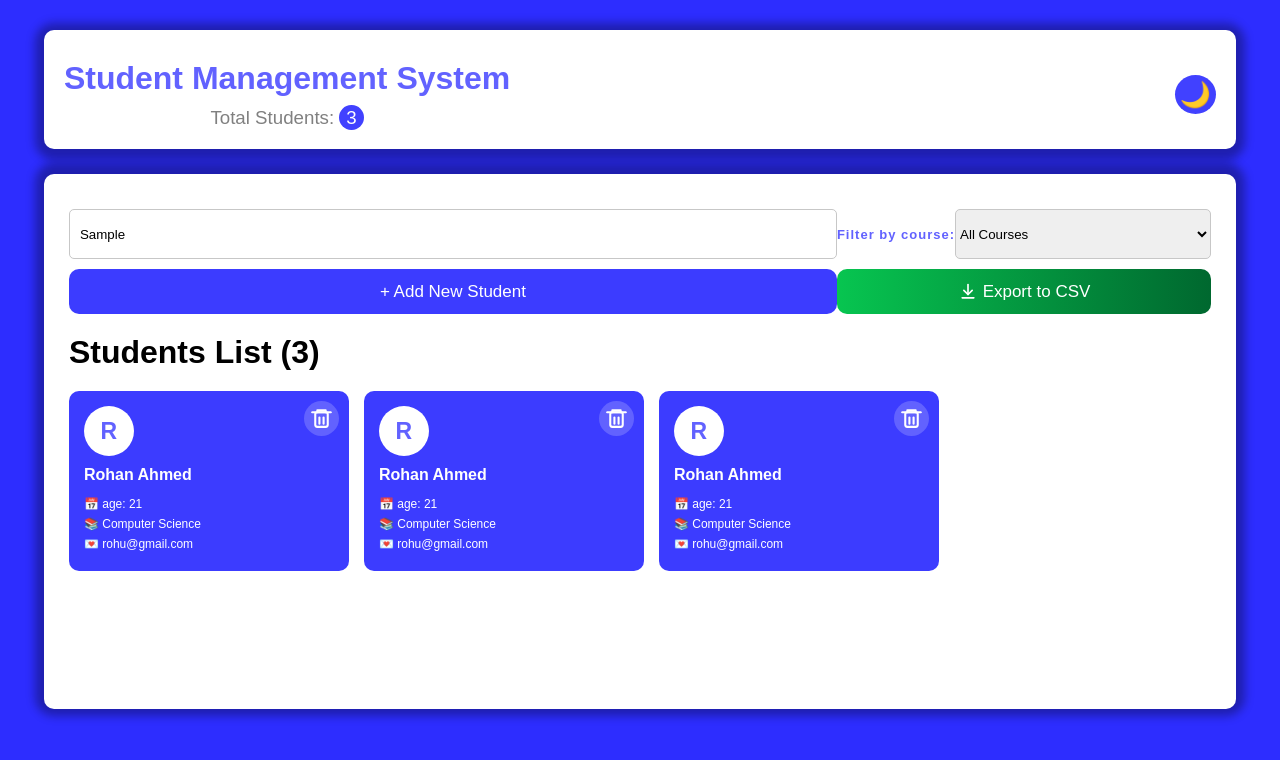
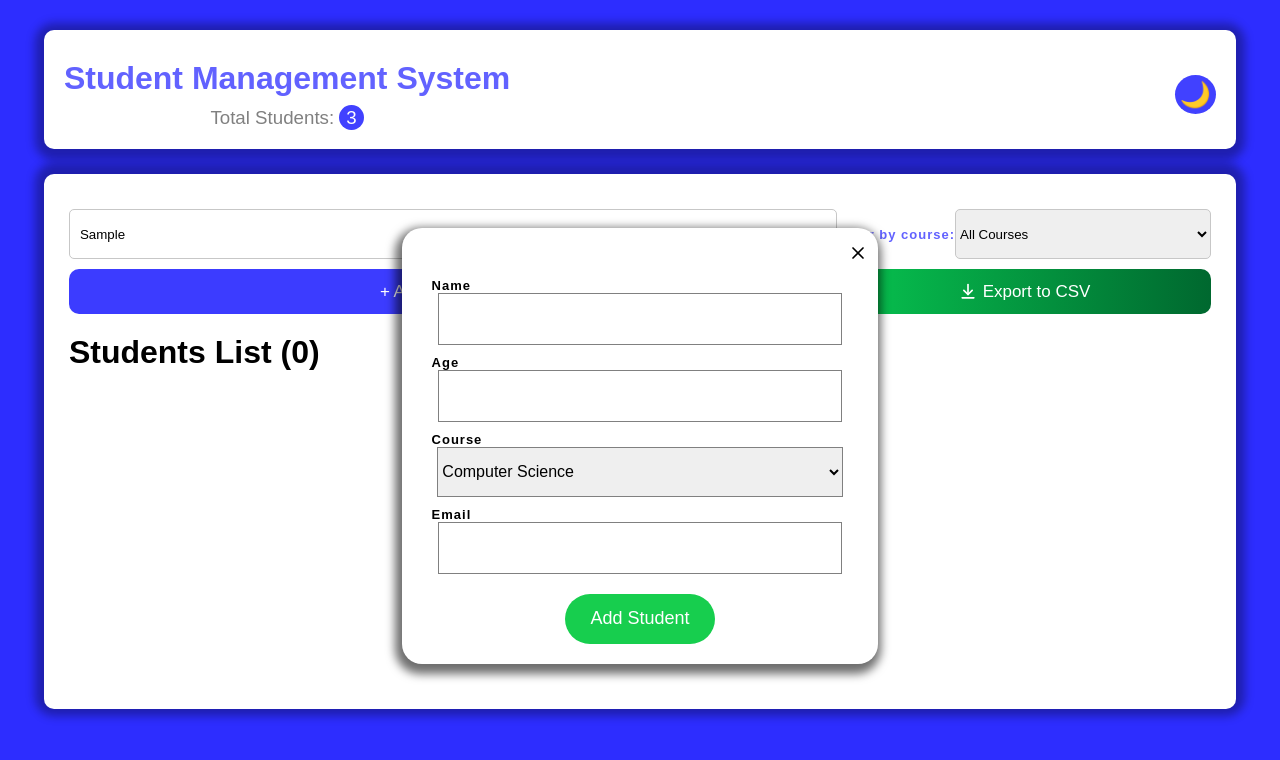
Before and after one commit to MuhammadAli-2909/Student-Management-System, a React (Vite) app: page / in a window 1280 px wide. Both pictures are taken after typing "Sample" into the empty fields and a click on the button "+ Add New Student". Shown: the top 760 px of the page. Built offline with nearby package versions, Linux system fonts and the light colour scheme.

Commit message:
Completed

```diff
--- a/src/components/MainContent.jsx
+++ b/src/components/MainContent.jsx
@@ -1,11 +1,67 @@
-import Form from "./form"
-import StudentList from "./studentList"
+import { useState, useEffect } from "react"
+import Form from "./Form"
+import StudentList from "./StudentList"
+import StudentForm from "./StudentForm"
+
 export default function Main() {
+    const [form, setForm] = useState(false)
+    const [search, setSearch] = useState("")
+    const [selectedCourse, setSelectedCourse] = useState("")
+
+    const [students, setStudents] = useState(() => {
+        const saved = JSON.parse(localStorage.getItem("students"))
+        return saved || []
+    })
+    function exportToCSV() {
+
+    if (students.length === 0) return
+
+    const headers = ["Name", "Age", "Course", "Email"]
+
+    const rows = students.map(student => [
+        student.name,
+        student.age,
+        student.course,
+        student.email
+    ])
+
+    const csvContent =
+        [headers, ...rows]
+        .map(row => row.join(","))
+        .join("\n")
+
+    const blob = new Blob([csvContent], { type: "text/csv" })
+    const url = URL.createObjectURL(blob)
+
+    const link = document.createElement("a")
+    link.href = url
+    link.download = "students.csv"
+    link.click()
+
+    URL.revokeObjectURL(url)
+}
+
+    // Save to localStorage
+    useEffect(() => {
+        localStorage.setItem("students", JSON.stringify(students))
+    }, [students])
+    const filteredStudents = students.filter(student => {
+        const matchName = student.name
+            .toLowerCase()
+            .includes(search.toLowerCase())
+
+        const matchCourse = selectedCourse === ""
+            ? true
+            : student.course === selectedCourse
+
+        return matchName && matchCourse
+    })
+
     return (
         <main>
-            <Form />
-            <StudentList />
+            <Form setForm={setForm} search={search} setSearch={setSearch} selectedCourse={selectedCourse} setSelectedCourse={setSelectedCourse} exportToCSV={exportToCSV}/>
+            <StudentList students={filteredStudents} setStudents={setStudents} />
+            {form && <StudentForm setForm={setForm} setStudents={setStudents} />}
         </main>
-
     )
 }
--- /dev/null
+++ b/src/components/StudentForm.jsx
@@ -0,0 +1,62 @@
+import { useState } from "react"
+
+export default function StudentForm({ setForm, setStudents }) {
+
+    const [name, setName] = useState("")
+    const [age, setAge] = useState("")
+    const [course, setCourse] = useState("Computer Science")
+    const [email, setEmail] = useState("")
+
+    function handleAdd() {
+
+        if (!name || !age || !email) return
+
+        const newStudent = {
+            id: Date.now(),
+            name,
+            age,
+            course,
+            email
+        }
+
+        setStudents(prev => [...prev, newStudent])
+        setForm(false)
+
+        setName("")
+        setAge("")
+        setEmail("")
+    }
+
+    return (
+        <form className="stForm">
+            <div onClick={() => setForm(false)}><img src="src/assets/cross.svg" width={20}/></div>
+
+            <label>Name</label>
+            <input value={name} type="text" onChange={e => setName(e.target.value)} />
+
+            <label>Age</label>
+            <input type="number" id="age" value={age} onChange={e => setAge(e.target.value)} />
+
+            <label>Course</label>
+            <select value={course} id="courses" onChange={e => setCourse(e.target.value)}>
+                <option>Artificial Intelligence</option>
+                <option>Computer Science</option>
+                <option>Cyber Security</option>
+                <option>Data Science</option>
+                <option>Software Engineering</option>
+            </select>
+
+            <label>Email</label>
+            <input
+                type="email"
+                value={email}
+                id="email"
+                onChange={e => setEmail(e.target.value)}
+            />
+
+            <button type="button" onClick={handleAdd}>
+                Add Student
+            </button>
+        </form>
+    )
+}
--- a/src/components/form.jsx
+++ b/src/components/form.jsx
@@ -1,20 +1,49 @@
-export default function Form() {
+export default function Form(props) {
+
+    function triggering() {
+        props.setForm(true)
+    }
+
     return (
         <form>
             <div className="add">
-                <input type="search" name="name" id="search" placeholder="search here" />
-                <button type="button"  className="added">+ Add New Student</button>
+                <input
+                    type="search"
+                    placeholder="search here"
+                    value={props.search}
+                    onChange={(e) => props.setSearch(e.target.value)}
+                />
+
+                <button
+                    type="button"
+                    className="added"
+                    onClick={triggering}
+                >
+                    + Add New Student
+                </button>
             </div>
+
             <div className="add">
-                <label>Filter by course:
-                    <select name="select" id="select">
+                <label>
+                    Filter by course:
+                    <select
+                        value={props.selectedCourse}
+                        onChange={(e) => props.setSelectedCourse(e.target.value)}
+                    >
                         <option value="">All Courses</option>
-                        <option value="">All Courses</option>
-                        <option value="">All Courses</option>
-                        <option value="">All Courses</option>
+                        <option value="Artificial Intelligence">Artificial Intelligence</option>
+                        <option value="Computer Science">Computer Science</option>
+                        <option value="Cyber Security">Cyber Security</option>
+                        <option value="Data Science">Data Science</option>
+                        <option value="Software Engineering">Software Engineering</option>
                     </select>
                 </label>
-                <button type="button" className="expo"><img src="src/assets/download.svg" alt="" width="20" />Export to CSV</button>
+
+                <button type="button" className="expo" onClick={props.exportToCSV}>
+                    <img src="src/assets/download.svg" width="20" />
+                    Export to CSV
+                </button>
+
             </div>
         </form>
     )
--- a/src/components/studentList.jsx
+++ b/src/components/studentList.jsx
@@ -1,32 +1,34 @@
-export default function Studentlist() {
+export default function StudentList({ students, setStudents }) {
+
+    function handleDelete(id) {
+        const filtered = students.filter(student => student.id !== id)
+        setStudents(filtered)
+    }
+
     return (
         <div className="student">
-            <h1>Students List (3)</h1>
+            <h1>Students List ({students.length})</h1>
+
             <div className="lists">
-                <div className="list">
-                    <div className="profile">R</div>
-                    <h4>Rohan Ahmed</h4>
-                    <p>📅 age: 21</p>
-                    <p>📚 Computer Science</p>
-                    <p>💌 rohu@gmail.com</p>
-                    <img src="src/assets/delete.svg" alt="" width="25"/>
-                </div>
-                <div className="list">
-                    <div className="profile">R</div>
-                    <h4>Rohan Ahmed</h4>
-                    <p>📅 age: 21</p>
-                    <p>📚 Computer Science</p>
-                    <p>💌 rohu@gmail.com</p>
-                    <img src="src/assets/delete.svg" alt="" width="25"/>
-                </div>
-                <div className="list">
-                    <div className="profile">R</div>
-                    <h4>Rohan Ahmed</h4>
-                    <p>📅 age: 21</p>
-                    <p>📚 Computer Science</p>
-                    <p>💌 rohu@gmail.com</p>
-                    <img src="src/assets/delete.svg" alt="" width="25"/>
-                </div>
+                {students.map(student => (
+                    <div className="list" key={student.id}>
+                        <div className="profile">
+                            {student.name.charAt(0).toUpperCase()}
+                        </div>
+
+                        <h4>{student.name}</h4>
+                        <p>📅 age: {student.age}</p>
+                        <p>📚 {student.course}</p>
+                        <p>💌 {student.email}</p>
+
+                        <img
+                            src="src/assets/delete.svg"
+                            width="25"
+                            style={{ cursor: "pointer" }}
+                            onClick={() => handleDelete(student.id)}
+                        />
+                    </div>
+                ))}
             </div>
         </div>
     )
--- a/style.css
+++ b/style.css
@@ -60,6 +60,7 @@ header .right{
     transition: all .3s ease-out;
 }
 main{
+    position: relative;
     background-color: white;
     height: 60vh;
     padding: 35px 25px 20px 25px;
@@ -194,8 +195,69 @@ form .expo{
     border-radius: 50%;
     cursor: pointer;
 }
+.stForm{
+    padding: 5px 0 20px 0;
+    flex-direction: column;
+    width: 40%;
+    background-color: white;
+    position: absolute;
+    top: 10%;
+    left: 30%;
+    border-radius: 20px;
+    box-shadow: -2px 5px 10px 5px rgba(0, 0, 0, 0.568);
+}
+.stForm div{
+    align-self: flex-end;
+    font-size: 20px;
+    margin: 10px 10px 0 0;
+    -webkit-user-select: none;
+    user-select: none;
+    cursor: pointer;
+}
+.stForm label{
+    align-self: flex-start;
+    color: black;
+    margin: 10px 0 0 30px;
+}
+.stForm input[type="text"], .stForm input[type="number"]{
+    border: 1px solid grey;
+    border-radius: 0;
+    width: 80%;
+    color: black;
+    font-size: 18px;
+}
+#age::-webkit-inner-spin-button,
+#age::-webkit-outer-spin-button {
+    -webkit-appearance: none;
+    margin: 0;
+}
+.stForm select[id="courses"]{
+    border: 1px solid grey;
+    border-radius: 0;
+    width: 85%;
+    color: black;
+    font-size: 16px;
+}
+.stForm #email{
+    border: 1px solid grey;
+    border-radius: 0;
+    color: black;
+    font-size: 18px;
+    width: 80%;
+}
+.stForm button{
+    width: 150px;
+    height: 50px;
+    margin-top: 20px;
+    border-radius: 30px;
+    border: none;
+    font-size: 18px;
+    color: white;
+    background-color: rgb(23, 206, 78);
+    cursor: pointer;
+}
 
-/* ------------------- */
+/* ---------------------------------------------------------------------------------------------------- */
 
 body.dark{
     background-color: rgb(22, 22, 22);
@@ -256,3 +318,11 @@ body.dark label{
 body.dark .expo{
     background: linear-gradient(90deg, rgb(22, 22, 22), rgb(0, 0, 0));
 }
+body.dark .stForm{
+    filter: invert();
+    background-color: rgb(231, 223, 223);
+    box-shadow: -2px 5px 10px 5px rgba(255, 255, 255, 0.568);
+}
+body.dark .stForm label{
+    color: black;
+}
```
Also changed, not shown: src/assets/cross.svg (added), src/components/header.jsx (line endings or trailing spaces).
